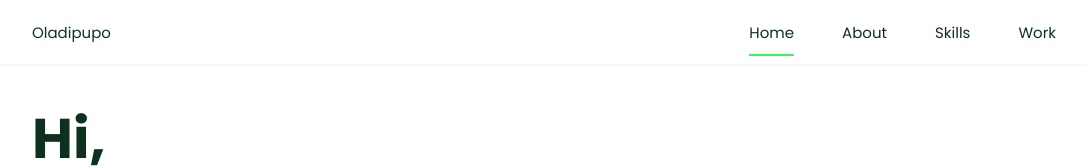
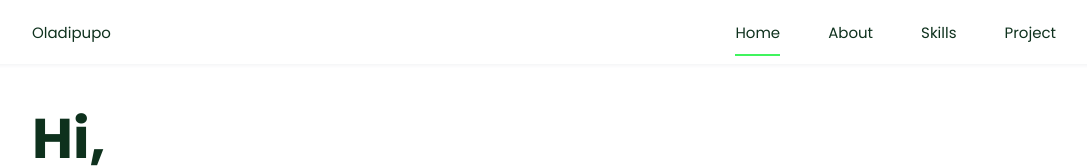
Before and after one commit to dipzcoded/dipzcoded_portfolio_website, a website: page index.html in a window 1280 px wide. Shown: the top 168 px of the page, without its empty margins (96-1183 px from the left). Drawn offline with nearby package versions, Linux system fonts and the light colour scheme.

Commit message:
sum fixes

```diff
--- a/index.html
+++ b/index.html
@@ -30,7 +30,7 @@
               <a href="#skills" class="nav__link">Skills</a>
             </li>
             <li class="nav__item">
-              <a href="#work" class="nav__link">Work</a>
+              <a href="#work" class="nav__link">Project</a>
             </li>
           </ul>
         </div>
```
